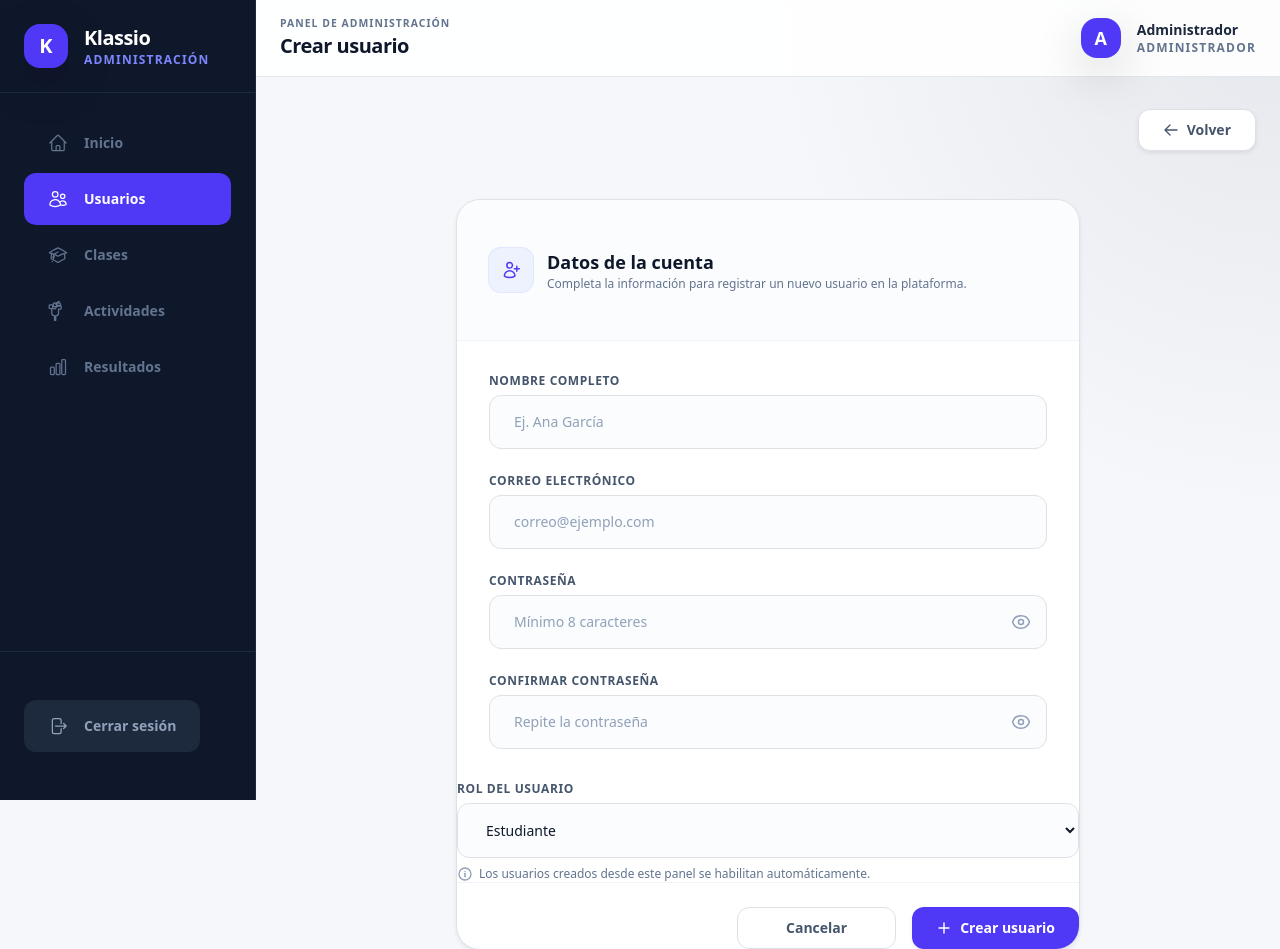
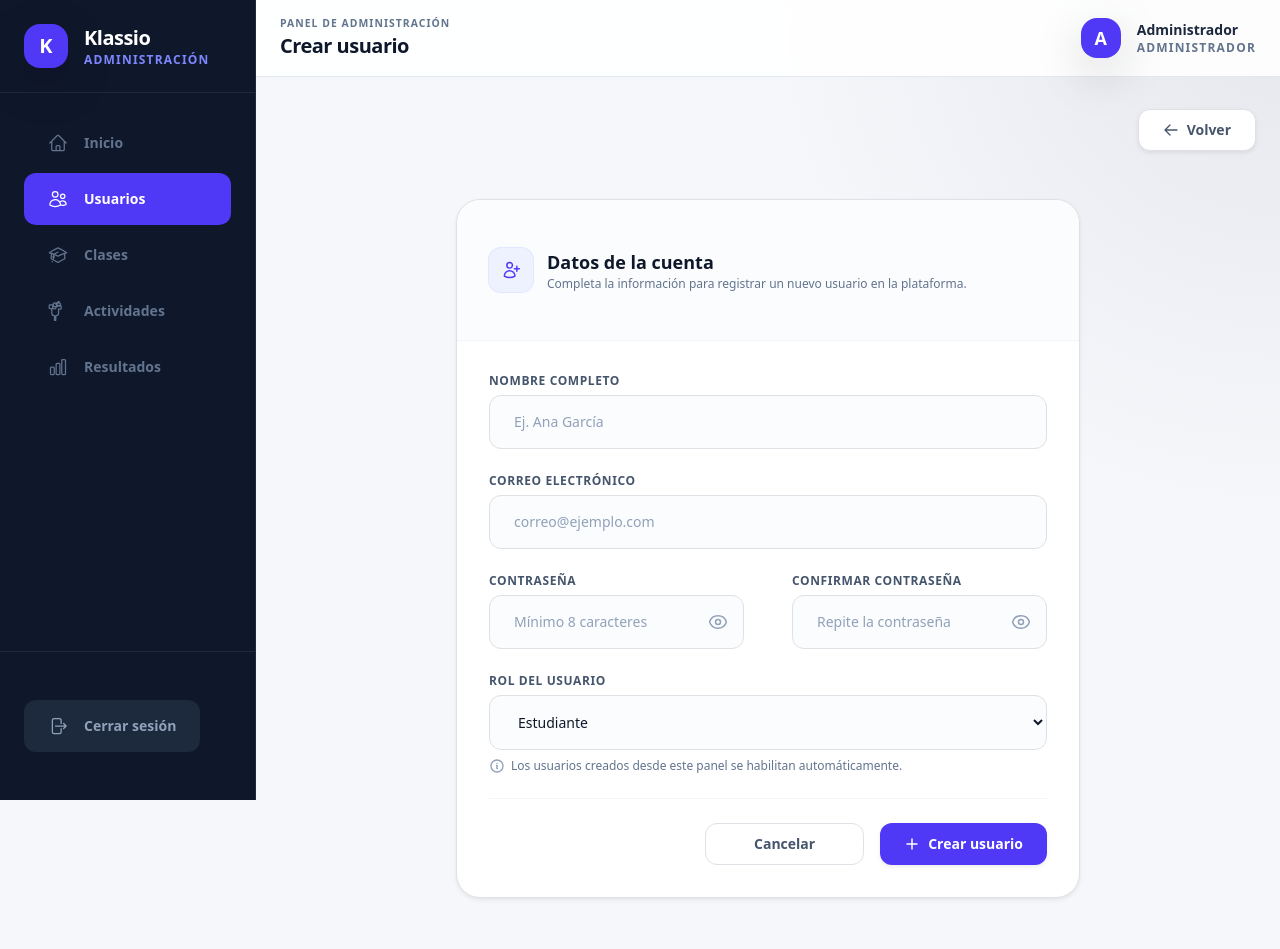
Before and after one commit to EddyDS23/klassio, a Laravel app: page /admin/users/create in a window 1280 px wide. Shown: the top 949 px of the page. After the commit the page ends 901 px from the top, so only its background shows below. Run offline with Laravel 12, Linux system fonts and the light colour scheme; a user stored in the database is signed in; data comes from the database, SQL or seed files in the repository; some libraries are stand-ins or nearby versions.

Commit message:
fix(views): restaura grid de contrasenas en crear usuario

```diff
--- a/resources/views/admin/users/create.blade.php
+++ b/resources/views/admin/users/create.blade.php
@@ -91,6 +91,8 @@
                     @enderror
                 </div>
 
+                <!-- Contraseñas -->
+                <div class="grid gap-5 sm:grid-cols-2">
                     <div>
                         <label for="password" class="mb-1.5 block text-xs font-bold uppercase tracking-wider text-slate-600">
                             Contraseña
```
